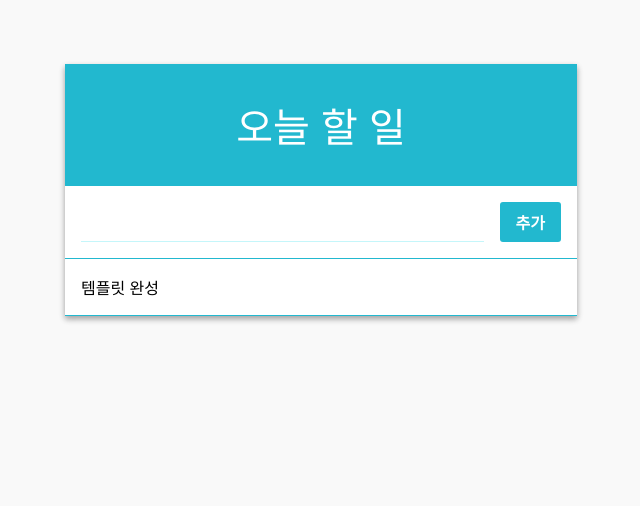
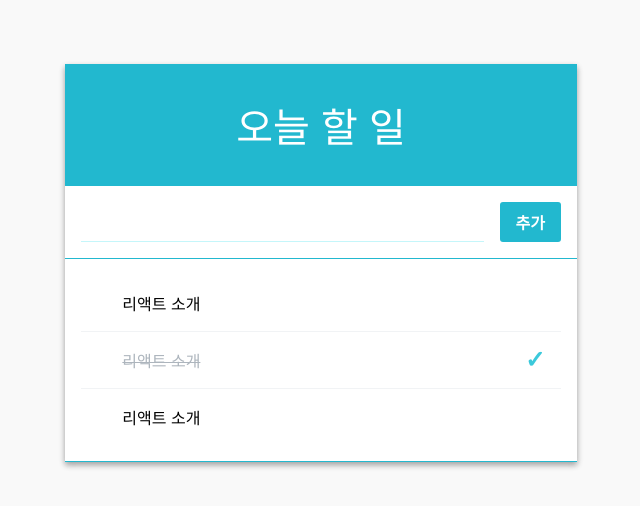
Before and after one commit to KIMINJOONG/ToDoList-with-react, a React (Create React App) app: page / in a window 1280 px wide. Shown: the top 506 px of the page, without its empty margins (319-959 px from the left). Built offline with nearby package versions, Linux system fonts and the light colour scheme.

Commit message:
App.js, TodoItem.css TodoItemList.js 수정

```diff
--- a/src/App.js
+++ b/src/App.js
@@ -1,12 +1,59 @@
 import React, { Component } from 'react';
 import TodoListTemplate from './components/TodoTemplate';
 import Form from './components/Form';
+import TodoItemList from './components/TodoItemList';
 
 class App extends Component {
+  id = 3
+  state = {
+    input: ''
+    , todos: [
+      { id: 0, text: ' 리액트 소개 ', checked: false }
+      , { id:1, text: ' 리액트 소개 ', checked: true }
+      , { id: 2, text: ' 리액트 소개 ', checked: false }
+    ]
+  }
+
+  handleChange = (e) => {
+    this.setState({
+      input: e.target.value
+    });
+  }
+
+  handleCreate = () => {
+    const { input, todos } = this.state;
+    this.setState({
+      input: ''
+      , todos: todos.concat({
+        id: this.id++
+        , text: input
+        , checked: false
+      })
+    });
+  }
+
+  handleKeyPress = (e) => {
+    if(e.key === 'Enter') {
+      this.handleCreate();
+    }
+  }
   render() {
+    const { input, todos } = this.state;
+    const {
+      handleChange
+      , handleCreate
+      , handleKeyPress
+    } = this;
     return (
-      <TodoListTemplate form={<Form />}>
-        템플릿 완성
+      <TodoListTemplate form={(
+      <Form
+        value={input}
+        onKeyPress={handleKeyPress}
+        onChange={handleChange}
+        onCreate={handleCreate}
+      />
+      )}>
+        <TodoItemList todos={todos}/>
       </TodoListTemplate>
     );
   }
--- a/src/components/TodoItem.css
+++ b/src/components/TodoItem.css
@@ -0,0 +1,46 @@
+.todo-item {
+    padding: 1rem;
+    display: flex;
+    align-items: center;
+    cursor: pointer;
+    transition: all 0.15s;
+    user-select: none;
+}
+
+.todo-item:hover{
+    background: #e3fafc;
+
+}
+
+.todo-item:hover .remove {
+    opacity: 1;
+}
+
+.todo-item + .todo-item {
+    border-top: 1px solid #f1f3f5;
+}
+
+.remove {
+    margin-right: 1rem;
+    color: #e64980;
+    font-weight: 600;
+    opacity: 0;
+}
+
+.todo-text {
+    flex: 1;
+    word-break: break-all;
+}
+
+.checked {
+    text-decoration: line-through;
+    color: #adb5bd;
+}
+
+.check-mark {
+    font-size: 1.5rem;
+    line-height: 1rem;
+    margin-left: 1rem;
+    color: #3bc9db;
+    font-weight: 800;
+}
--- a/src/components/TodoItemList.js
+++ b/src/components/TodoItemList.js
@@ -1,12 +1,24 @@
 import React, { Component } from 'react';
+import TodoItem from './TodoItem';
 
 class TodoItemList extends Component {
     render()
     {
         const { todos, onToggle, onRemove } =this.props;
+
+        const todoList = todos.map(
+            (todo) => (
+                <TodoItem
+                    {...todo}
+                    onToggle={onToggle}
+                    onRemove={onRemove}
+                    key={todo.id}
+                />
+            )
+        );
         return(
             <div>
-
+                {todoList}
             </div>
 
         );
```
